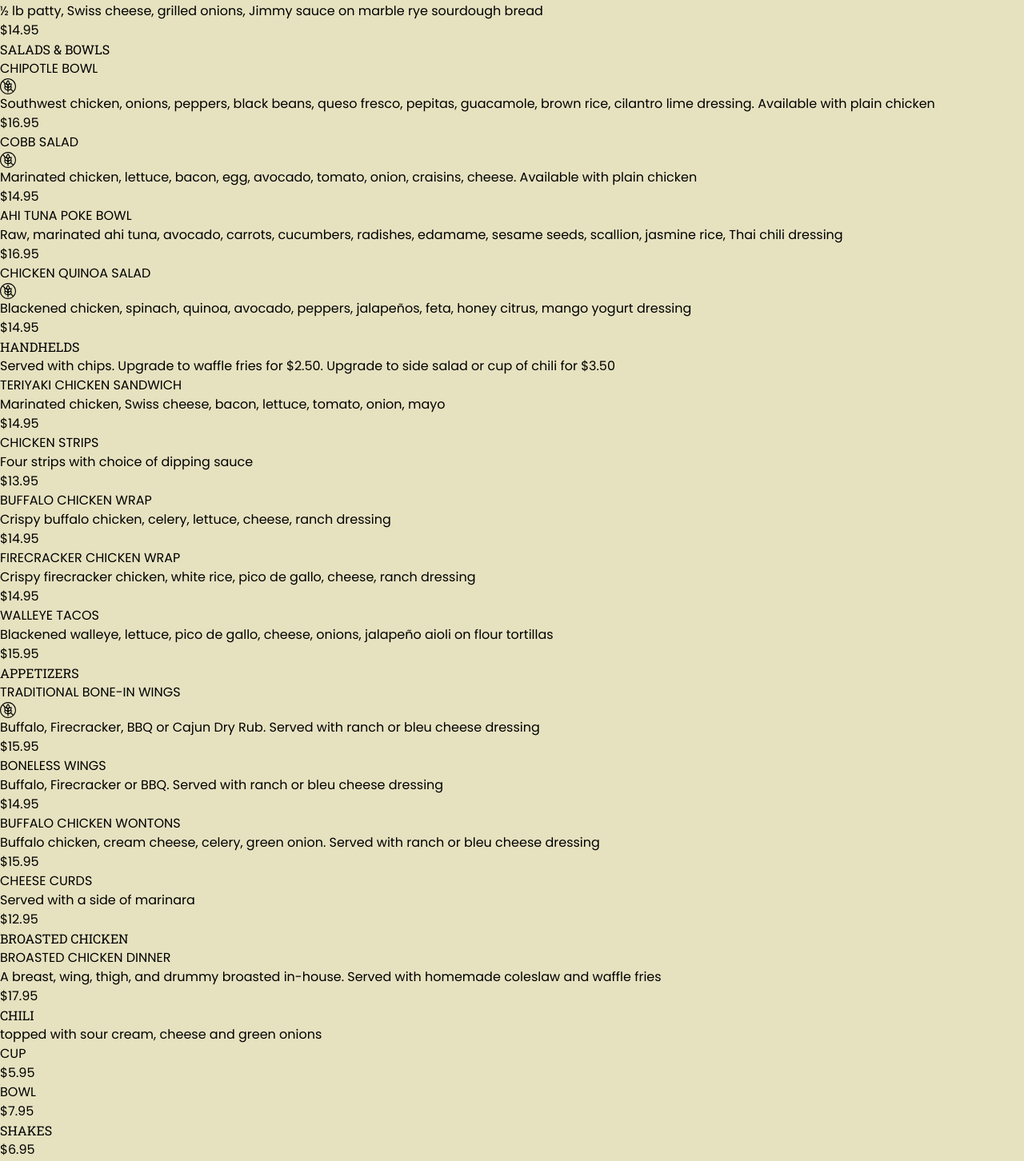
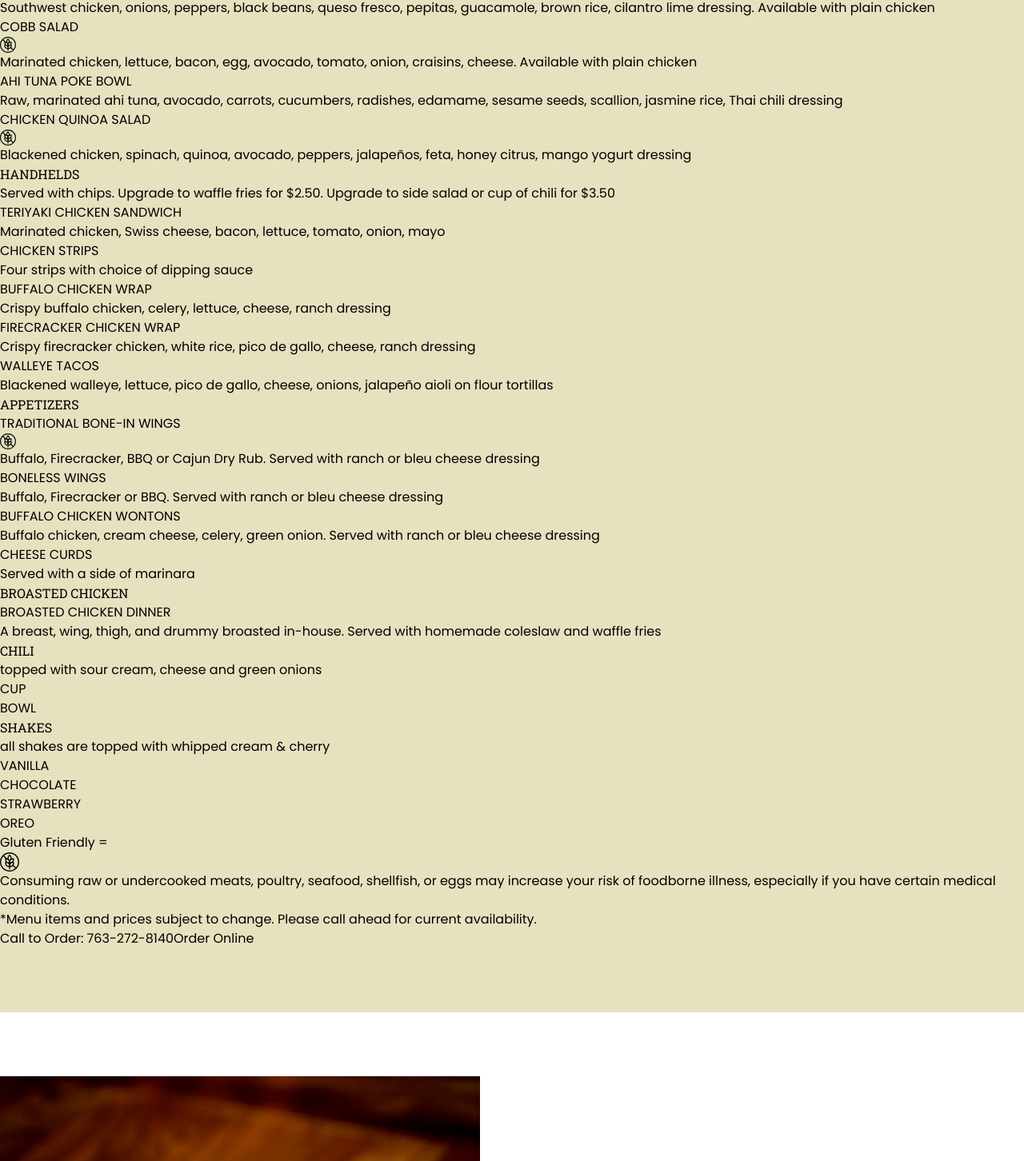
Before and after one commit to SamMorrow147/Hilltop, a Next.js app: page / in a window 1280 px wide. Shown: the part 2441-3893 px from the top of the page at 80% size. Built offline with nearby package versions, Linux system fonts and the light colour scheme.

Commit message:
Remove all pricing from menu display
- Removed individual menu item prices from display
- Removed section-level pricing (SHAKES)
- Simplified menu layout to focus on food descriptions
- Price data still exists in code but is not rendered to users

```diff
--- a/src/components/Home/Menu/index.tsx
+++ b/src/components/Home/Menu/index.tsx
@@ -249,16 +249,9 @@ const Menu = () => {
                                     transitionDelay: menuGridVisible ? `${sectionIndex * 150}ms` : '0ms'
                                 }}
                             >
-                                <div className="flex items-center justify-between mb-4">
-                                    <h3 className="text-2xl font-bold text-black font-roboto-slab tracking-wide">
-                                        {section.title}
-                                    </h3>
-                                    {'price' in section && section.price && (
-                                        <span className="text-gray-500 text-lg">
-                                            ${section.price}
-                                        </span>
-                                    )}
-                                </div>
+                                <h3 className="text-2xl font-bold text-black mb-4 font-roboto-slab tracking-wide">
+                                    {section.title}
+                                </h3>
                                 {section.subtitle && (
                                     <p className="text-sm text-gray-600 mb-6 italic border-l-4 border-gray-300 pl-4">
                                         {section.subtitle}
@@ -298,13 +291,6 @@ const Menu = () => {
                                                             </p>
                                                         )}
                                                     </div>
-                                                    {'price' in item && item.price && (
-                                                        <div className="ml-4 flex-shrink-0">
-                                                            <span className="text-gray-500 text-lg">
-                                                                ${item.price}
-                                                            </span>
-                                                        </div>
-                                                    )}
                                                 </div>
                                             </div>
                                         ))}
```
